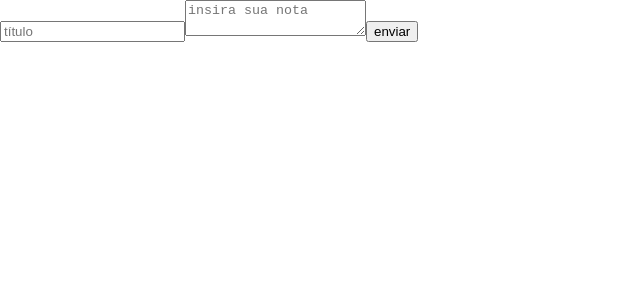
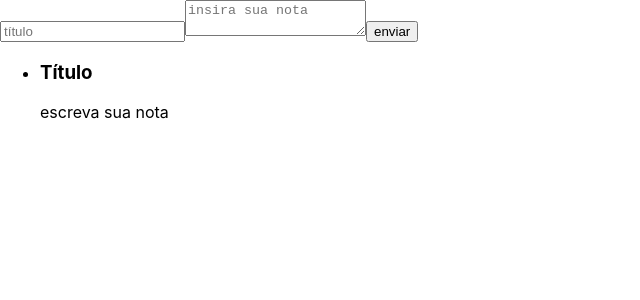
Before and after one commit to RennanDamiaoMoreira/AluraReact, a React (Create React App) app in the folder alura/: page / in a window 1280 px wide. Shown: the top 300 px of the page, without its empty margins (0-640 px from the left). Built offline with nearby package versions, Linux system fonts and the light colour scheme.

Commit message:
Update App.js

```diff
--- a/alura/src/App.js
+++ b/alura/src/App.js
@@ -1,11 +1,23 @@
-import React from 'react';
+import React from "react";
 function App() {
   return (
-  <form>
-    <input type="text" placeholder="título"/>
-    <textarea placeholder="insira sua nota"/>
-    <button type ="submit">enviar</button>
-  </form>
+    <div>
+      <form>
+        <input type="text" placeholder="título" />
+        <textarea placeholder="insira sua nota" />
+        <button type="submit">enviar</button>
+      </form>
+      <ul>
+        <li>
+          <section>
+            <header>
+              <h3>Título</h3>
+            </header>
+            <p>escreva sua nota</p>
+          </section>
+        </li>
+      </ul>
+    </div>
   );
 }
 
```
